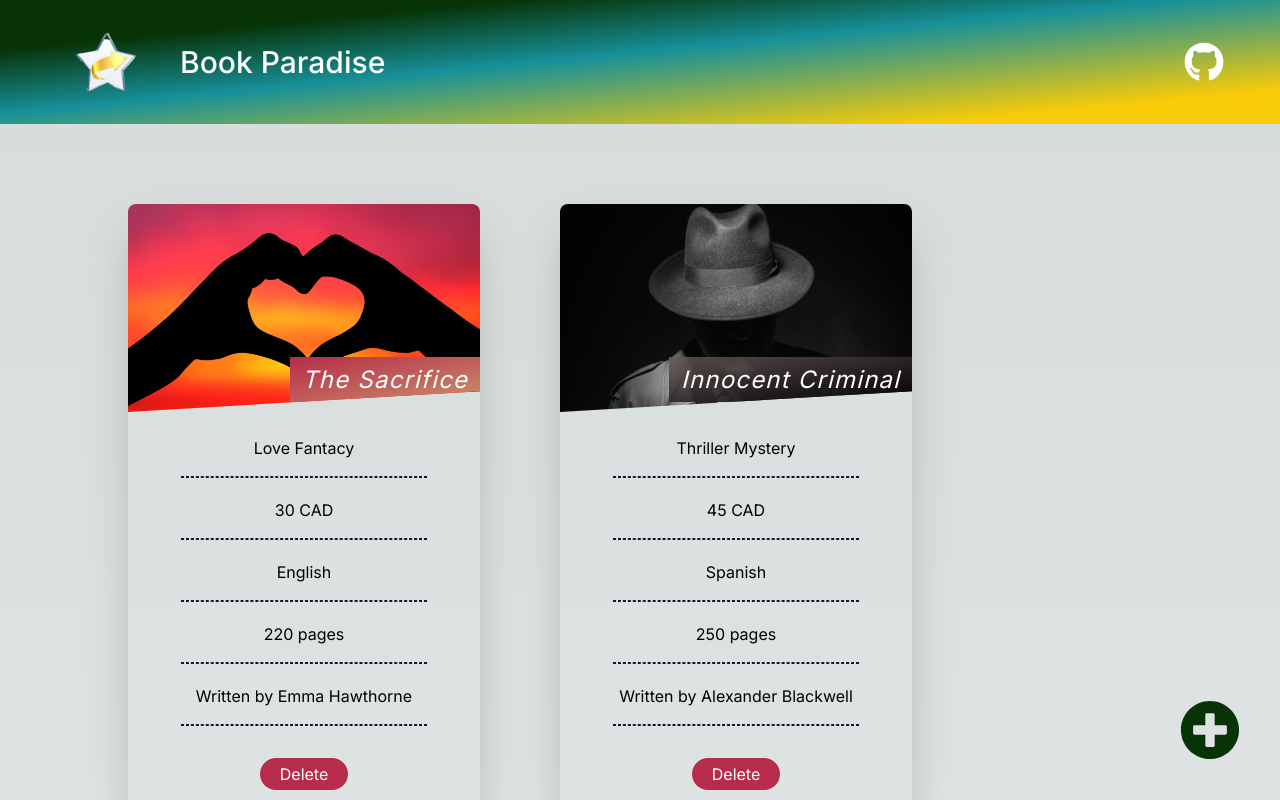
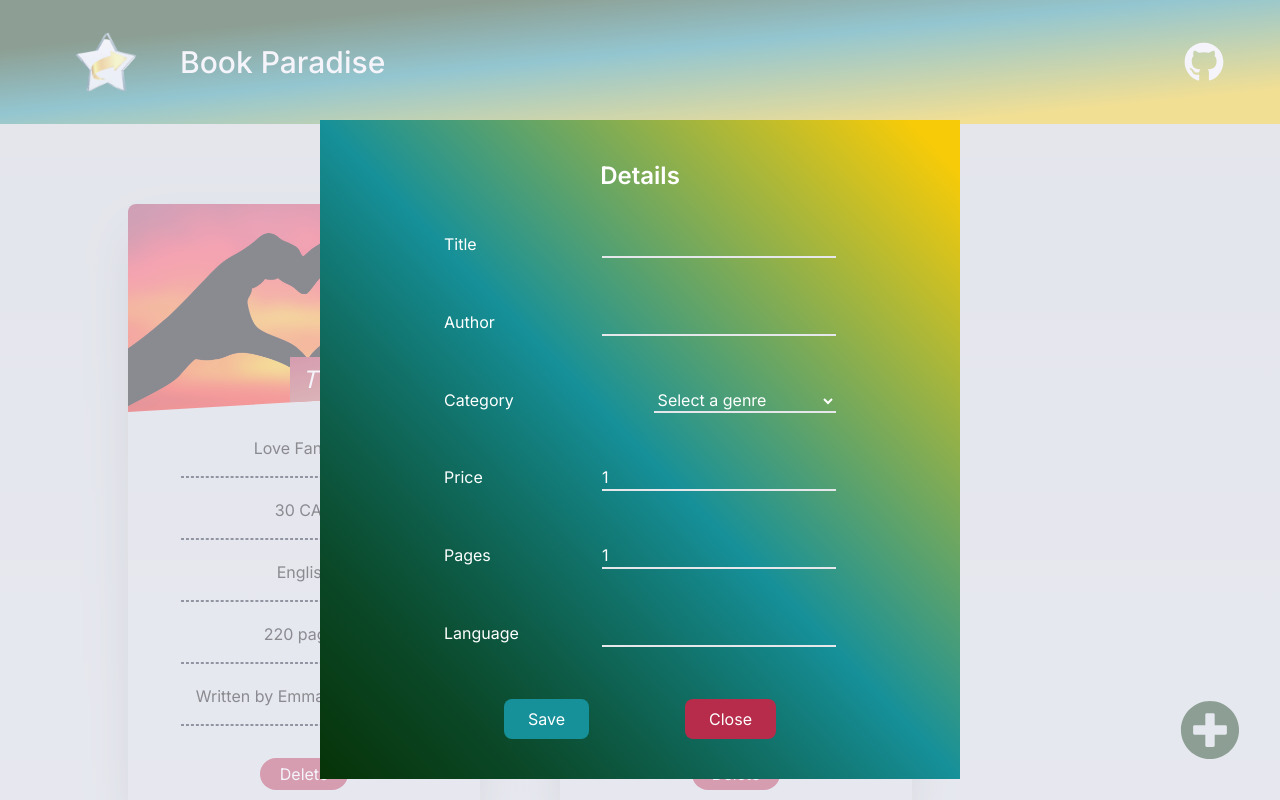
Before and after one commit to sandeep194920/BookStoreApp, a Next.js app: page / in a window 1280 px wide. Both pictures are taken after a click on the icon 1210 px from the left and 730 px from the top of the page. Shown: the top 800 px of the page. Built offline with nearby package versions, Linux system fonts and the light colour scheme.

Commit message:
add functionality and scroll implemented

```diff
--- a/package.json
+++ b/package.json
@@ -16,6 +16,8 @@
     "react-dom": "^18",
     "react-icons": "^5.0.1",
     "react-redux": "^9.1.0",
+    "uuid": "^9.0.1",
+    "uuidv4": "^6.2.13",
     "yup": "^1.3.3"
   },
   "devDependencies": {
--- a/src/app/page.tsx
+++ b/src/app/page.tsx
@@ -1,26 +1,15 @@
 'use client'
-import { useAppSelector } from '@/redux/store'
-import Login from './login'
 import React from 'react'
 import Header from '@/components/Header'
 import Books from '@/components/Books'
-import Backdrop from '@/components/Modal/Backdrop'
 import Modal from '@/components/Modal/Modal'
 
 export default function Home() {
-  const { username, isModerator } = useAppSelector(
-    (state) => state.authReducer.value
-  )
-
   return (
     <>
       <Header />
       <Books />
       <Modal />
-
-      {/* <Login />
-      <h1>Username: {username}</h1>
-      {isModerator && <h1>This user is a moderator</h1>} */}
     </>
   )
 }
--- a/src/components/Book.tsx
+++ b/src/components/Book.tsx
@@ -1,12 +1,14 @@
-import React from 'react'
+import React, { useEffect, useRef } from 'react'
 import { Book as BookType } from '@/utils/data'
 import { useDispatch } from 'react-redux'
 import { setEditMode } from '@/redux/features/books-slice'
 import { showModal } from '@/redux/features/app-slice'
 import { deleteBook } from '@/redux/features/books-slice'
+import { useAppSelector } from '@/redux/store'
 
 function Book(props: BookType) {
   const { id, title, price, category, author, language, pages } = props
+
   const dispatch = useDispatch()
 
   const bookEditHandler = () => {
--- a/src/components/BookDetails.tsx
+++ b/src/components/BookDetails.tsx
@@ -1,17 +1,28 @@
 import React, { useState } from 'react'
 import { useDispatch } from 'react-redux'
-import { Formik, Form, Field, ErrorMessage, FormikHelpers } from 'formik'
+import { Formik, Form, Field, ErrorMessage } from 'formik'
 import * as Yup from 'yup'
 import { hideModal } from '@/redux/features/app-slice'
 import { useAppSelector } from '@/redux/store'
-import { editBook } from '@/redux/features/books-slice'
+import { addNewBook, editBook } from '@/redux/features/books-slice'
+
+const categories = [
+  'Select a genre',
+  'Fiction',
+  'Love Fantacy',
+  'Thriller Mystery',
+]
 
 const validationSchema = Yup.object().shape({
   title: Yup.string().required('Title is required'),
   category: Yup.string().required('Category is required'),
   author: Yup.string().required('Author is required'),
-  price: Yup.number().required('Price is required'),
-  pages: Yup.number().required('Pages is required'),
+  price: Yup.number()
+    .min(1, 'Price must be at least 1')
+    .required('Price is required'),
+  pages: Yup.number()
+    .min(1, 'Pages must be at least 1')
+    .required('Pages is required'),
   language: Yup.string().required('Language is required'),
 })
 
@@ -26,7 +37,9 @@ interface FormValues {
 
 function BookDetails() {
   const dispatch = useDispatch()
-  const { currentBook } = useAppSelector((state) => state.booksReducer.value)
+  const { currentBook, isAddMode, isEditMode } = useAppSelector(
+    (state) => state.booksReducer.value
+  )
 
   const initialValues: FormValues = currentBook
 
@@ -37,10 +50,9 @@ function BookDetails() {
   const handleFormSubmit = (values: FormValues) => {
     // Update state with form data
     setFormData(values)
-    dispatch(editBook({ updatedBookDetails: values }))
+    isEditMode && dispatch(editBook({ updatedBookDetails: values }))
+    isAddMode && dispatch(addNewBook({ newBook: values }))
   }
-
-  const categories = ['Fiction', 'Love Fantacy', 'Thriller Mystery']
 
   return (
     <Formik
--- a/src/components/Books.tsx
+++ b/src/components/Books.tsx
@@ -1,17 +1,40 @@
-import React from 'react'
+import React, { useEffect, useRef } from 'react'
 import Book from './Book'
-import { useAppSelector } from '@/redux/store'
 import { FaPlusCircle } from 'react-icons/fa'
 import Modal from './Modal/Modal'
+import { useAppSelector } from '@/redux/store'
+import { setAddMode } from '@/redux/features/books-slice'
+import { useDispatch } from 'react-redux'
+import { showModal } from '@/redux/features/app-slice'
 
 function Books() {
-  const allBooks = useAppSelector((state) => state.booksReducer.value.books)
+  const { books, newBookAdded } = useAppSelector(
+    (state) => state.booksReducer.value
+  )
+  const dispatch = useDispatch()
+
+  const bookAddHandler = () => {
+    dispatch(setAddMode())
+    dispatch(showModal())
+  }
+
+  // when new book is added, the UI should scroll to bottom to show the new book
+  const booksRef = useRef<HTMLDivElement | null>(null)
+  // Scroll to the bottom when books array changes
+  useEffect(() => {
+    if (newBookAdded && booksRef.current) {
+      window.scrollTo({
+        behavior: 'smooth',
+        top: booksRef.current.offsetTop,
+      })
+    }
+  }, [newBookAdded])
 
   return (
     <>
       <section className="relative flex max-w-[90%] gap-20 flex-wrap justify-center md:justify-start my-20 ml-auto">
-        {allBooks.length > 0 ? (
-          allBooks.map((book) => {
+        {books.length > 0 ? (
+          books.map((book) => {
             return <Book key={book.id} {...book} />
           })
         ) : (
@@ -22,11 +45,13 @@ function Books() {
         )}
         <div className="fixed bottom-10 right-10">
           <FaPlusCircle
+            onClick={bookAddHandler}
             className="cursor-pointer"
             color="var(--color-green)"
             size={60}
           />
         </div>
+        <div ref={booksRef}></div>
       </section>
       <Modal />
     </>
--- a/src/redux/features/books-slice.ts
+++ b/src/redux/features/books-slice.ts
@@ -1,13 +1,13 @@
 import { createSlice } from '@reduxjs/toolkit'
-
 import { allBooks } from '@/utils/data'
+import { randomUUID } from 'crypto'
 
 const newBook = {
   title: '',
   category: '',
   language: '',
-  price: 0,
-  pages: 0,
+  price: 1,
+  pages: 1,
   author: '',
 }
 
@@ -17,6 +17,7 @@ const initialState = {
     isEditMode: false,
     isAddMode: false,
     currentBook: newBook,
+    newBookAdded: false,
   },
 }
 
@@ -29,6 +30,10 @@ const books = createSlice({
       state.value.currentBook =
         state.value.books.find((book) => book.id === action.payload) || newBook
     },
+    setAddMode: (state) => {
+      state.value.currentBook = newBook
+      state.value.isAddMode = true
+    },
     editBook: (state, action) => {
       const { updatedBookDetails } = action.payload
       state.value.isEditMode = false
@@ -37,11 +42,13 @@ const books = createSlice({
       )
     },
     addNewBook: (state, action) => {
-      return {
-        value: {
-          ...initialState.value,
-        },
-      }
+      const { newBook } = action.payload
+      state.value.isAddMode = false
+      state.value.newBookAdded = true
+      state.value.books.push({
+        id: randomUUID,
+        ...newBook,
+      })
     },
     deleteBook: (state, action) => {
       const books = state.value.books.filter(
@@ -57,5 +64,6 @@ const books = createSlice({
   },
 })
 
-export const { editBook, addNewBook, deleteBook, setEditMode } = books.actions
+export const { editBook, addNewBook, deleteBook, setEditMode, setAddMode } =
+  books.actions
 export default books.reducer
--- a/src/utils/data.ts
+++ b/src/utils/data.ts
@@ -1,7 +1,8 @@
 // this file contains all the books (array of books) we render from
+import { v4 as uuid } from 'uuid'
 
 export type Book = {
-  id: number
+  id: string
   title: string
   category: 'Love Fantacy' | 'Thriller Mystery' | 'Fiction'
   language: string
@@ -13,7 +14,7 @@ export type Book = {
 
 export const allBooks: Book[] = [
   {
-    id: 1,
+    id: uuid(),
     title: 'The Sacrifice',
     category: 'Love Fantacy',
     language: 'English',
@@ -23,7 +24,7 @@ export const allBooks: Book[] = [
     author: 'Emma Hawthorne',
   },
   {
-    id: 2,
+    id: uuid(),
     title: 'Innocent Criminal',
     category: 'Thriller Mystery',
     language: 'Spanish',
@@ -33,7 +34,7 @@ export const allBooks: Book[] = [
     author: 'Alexander Blackwell',
   },
   {
-    id: 3,
+    id: uuid(),
     title: 'Power of belief',
     category: 'Fiction',
     language: 'French',
@@ -43,7 +44,7 @@ export const allBooks: Book[] = [
     author: 'Olivia Sterling',
   },
   {
-    id: 4,
+    id: uuid(),
     title: 'Self respect',
     category: 'Fiction',
     language: 'English',
@@ -53,7 +54,7 @@ export const allBooks: Book[] = [
     author: 'Benjamin Knight',
   },
   {
-    id: 5,
+    id: uuid(),
     title: 'A Sweet Pain',
     category: 'Love Fantacy',
     language: 'German',
@@ -63,7 +64,7 @@ export const allBooks: Book[] = [
     author: 'Isabella Monroe',
   },
   {
-    id: 6,
+    id: uuid(),
     title: 'Invisible weapon',
     category: 'Thriller Mystery',
     language: 'English',
@@ -73,7 +74,7 @@ export const allBooks: Book[] = [
     author: 'Elijah Hartman',
   },
   {
-    id: 7,
+    id: uuid(),
     title: 'Who can it be?',
     category: 'Thriller Mystery',
     language: 'English',
@@ -83,7 +84,7 @@ export const allBooks: Book[] = [
     author: 'Sophia Carmichael',
   },
   {
-    id: 8,
+    id: uuid(),
     title: 'The Day before',
     category: 'Love Fantacy',
     language: 'English',
@@ -93,7 +94,7 @@ export const allBooks: Book[] = [
     author: 'Nathanial Drake',
   },
   {
-    id: 9,
+    id: uuid(),
     title: "Life isn't serious",
     category: 'Fiction',
     language: 'English',
```
Also changed, not shown: 1 other file (tests, documents, lock files or other folders).
